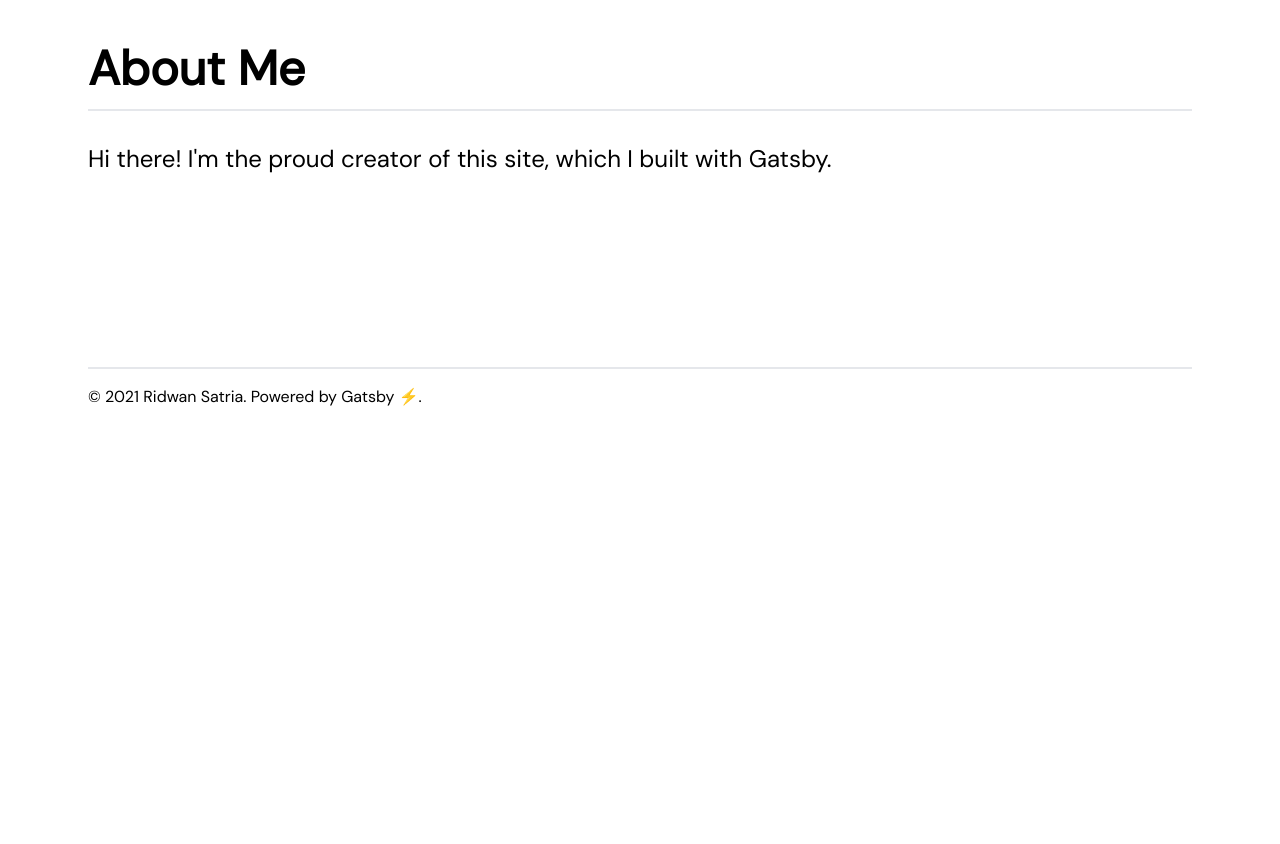
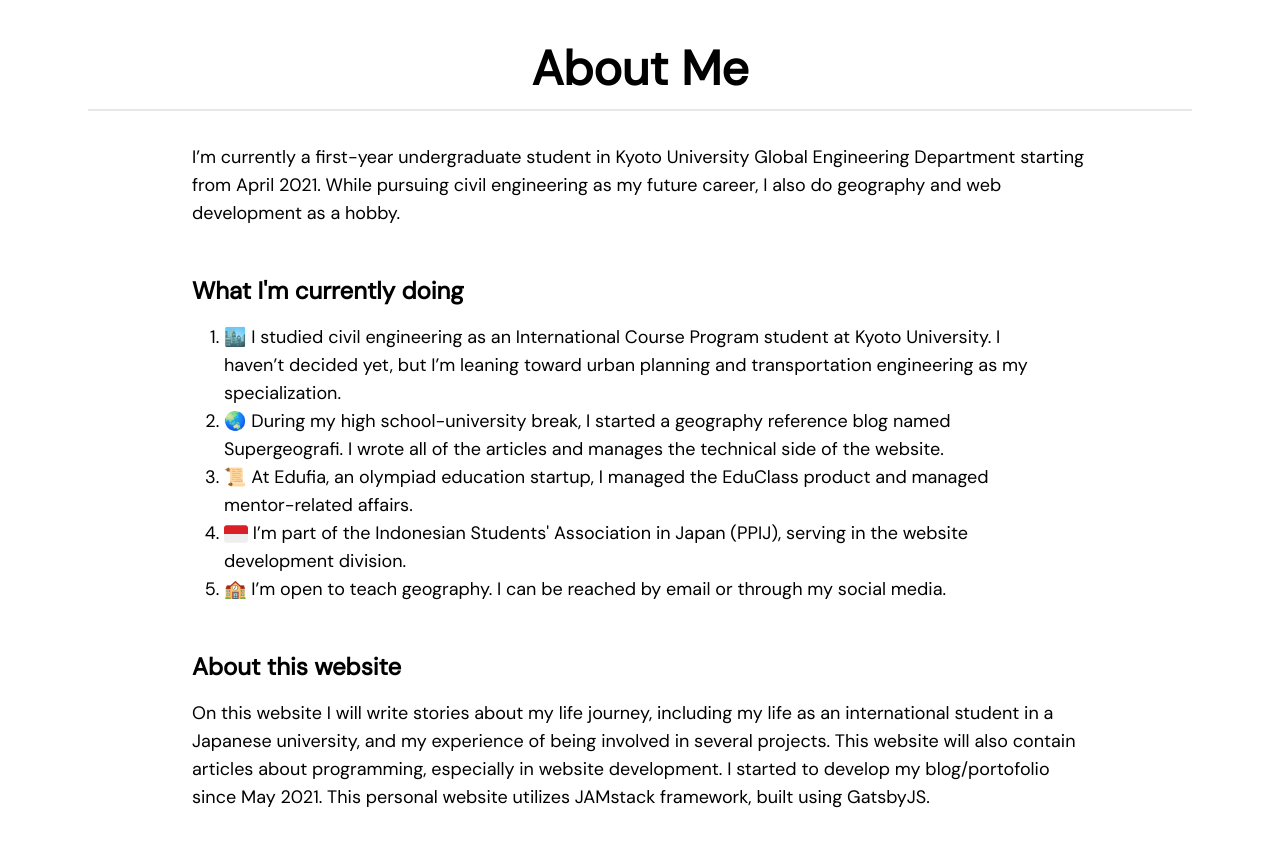
Before and after one commit to riidwansatria/ridwan-portofolio, a Gatsby site: page /about in a window 1280 px wide. Shown: the part 107-951 px from the top of the page. Before the commit the page ends 800 px from the top, so only its background shows below. Built offline with nearby package versions, Linux system fonts and the light colour scheme; Gatsby itself is replaced by a stand-in of ours; some packages are replaced by stand-ins of ours; what @tailwindcss/typography would draw is missing.

Commit message:
about page

```diff
--- a/src/pages/about.js
+++ b/src/pages/about.js
@@ -9,10 +9,27 @@ const AboutPage = () => {
     <body>
       <Seo title="About Me" />
       <Layout>
-        <h1 className="md:text-5xl text-3xl text-black dark:text-white font-bold mb-8 pb-4 border-b-2">About Me</h1>
-        <p className="md:text-2xl text-xl">
-          Hi there! I'm the proud creator of this site, which I built with Gatsby.
-        </p>
+        <h1 className="md:text-5xl text-3xl text-black dark:text-white text-center font-bold mb-8 pb-4 border-b-2">About Me</h1>
+        <div className="max-w-4xl mx-auto">
+          <p className="md:text-lg text-md">
+            I’m currently a first-year undergraduate student in Kyoto University Global Engineering Department starting from April 2021. While pursuing civil engineering as my future career, I also do geography and web development as a hobby.
+          </p>
+          <h2 className="md:text-2xl text-xl text-black dark:text-white font-bold mt-8 py-4">What I'm currently doing</h2>
+          <ol className="md:text-lg text-md list-decimal px-8">
+            <li>🏙️ I studied civil engineering as an International Course Program student at Kyoto University. I haven’t decided yet, but I’m leaning toward urban planning and transportation engineering as my specialization.</li>
+            <li>🌏 During my high school-university break, I started a geography reference blog named Supergeografi. I wrote all of the articles and manages the technical side of the website.</li>
+            <li>📜 At Edufia, an olympiad education startup, I managed the EduClass product and managed mentor-related affairs. </li>
+            <li><svg className="inline md:h-6 h-4" xmlns="http://www.w3.org/2000/svg" viewBox="0 0 36 36"><path fill="#DC1F26" d="M32 5H4C1.791 5 0 6.791 0 9v9h36V9c0-2.209-1.791-4-4-4z"/><path fill="#EEE" d="M36 27c0 2.209-1.791 4-4 4H4c-2.209 0-4-1.791-4-4v-9h36v9z"/></svg> I’m part of the Indonesian Students' Association in Japan (PPIJ), serving in the website development division.</li>
+            <li>🏫 I’m open to teach geography. I can be reached by email or through my social media.️</li>
+          </ol>
+
+          <h2 className="md:text-2xl text-xl text-black dark:text-white font-bold mt-8 py-4">About this website</h2>
+          <p className="md:text-lg text-md">
+          On this website I will write stories about my life journey, including my life as an international student in a Japanese university, and my experience of being involved in several projects. This website will also contain articles about programming, especially in website development. I started to develop my blog/portofolio since May 2021. This personal website utilizes JAMstack framework, built using GatsbyJS.
+          <br/><br/>
+          Disclaimer: The opinions expressed on this website are my own and do not reflect the views of any insitution or company I am affiliated with. This website solely become the platform to share my personal thought(s).
+          </p>
+        </div>
       </Layout>
     </body>
   )
```
Also changed, not shown: 2 other files.
